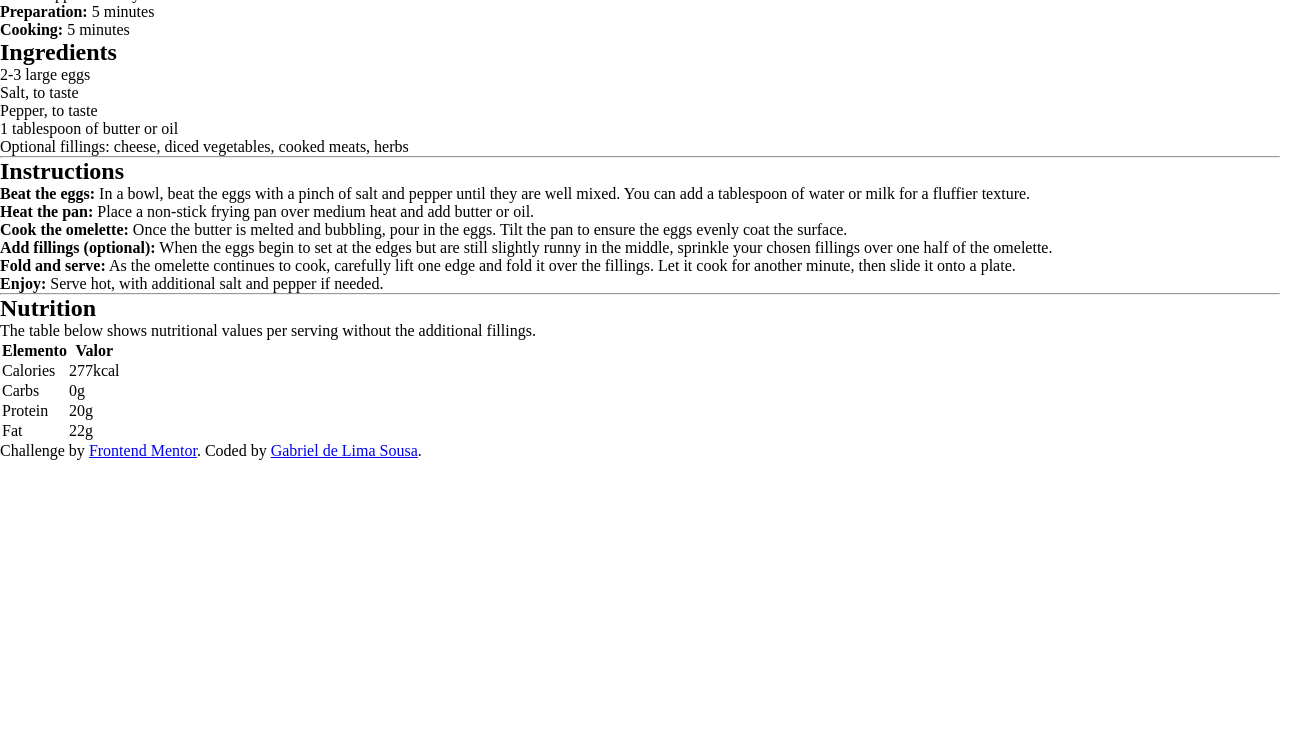
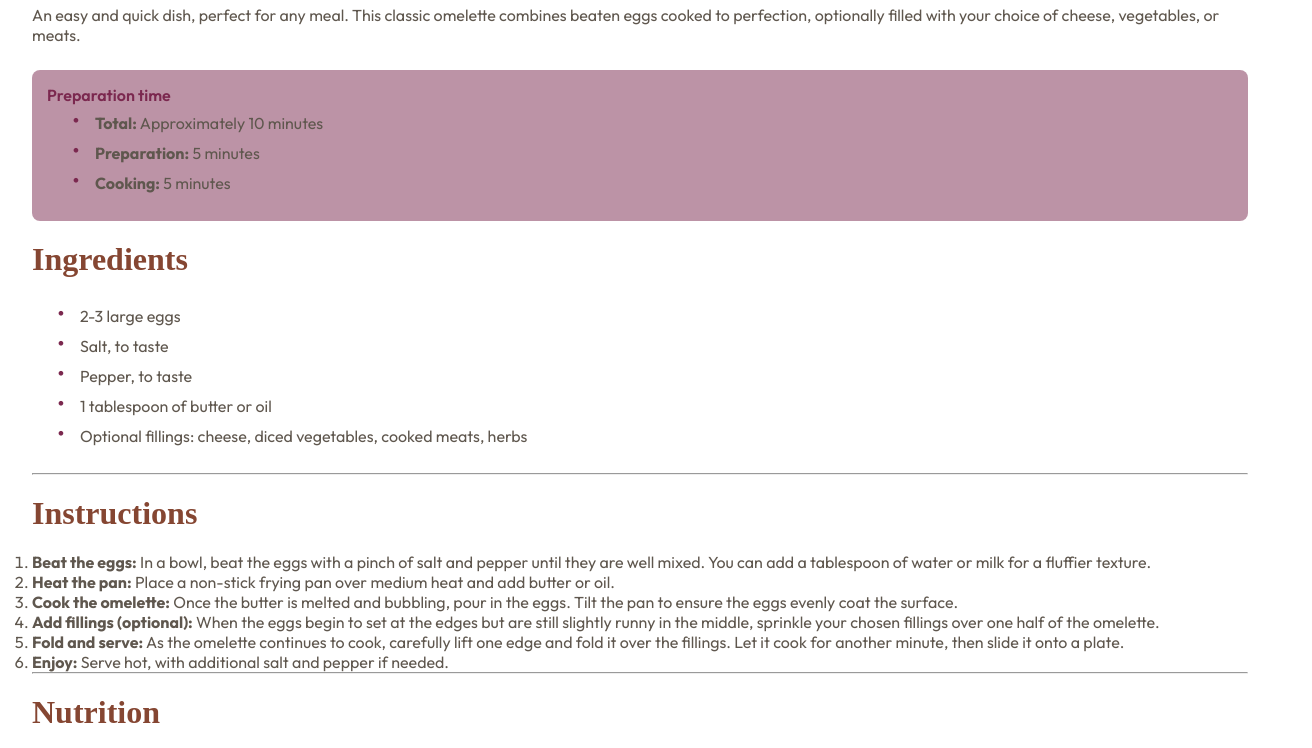
Before and after one commit to GabrielLima1227/front-end_challenges, a plain HTML site: page newbie-recipe-page-main/index.html in a window 1280 px wide. Shown: the part 691-1439 px from the top of the page, 1312 px wide, since content can reach past the window. Before the commit the page ends 1151 px from the top, so only its background shows below. Drawn offline with Linux system fonts and the light colour scheme.

Commit message:
Start CSS

```diff
--- a/newbie-recipe-page-main/index.html
+++ b/newbie-recipe-page-main/index.html
@@ -11,29 +11,30 @@
 
   <section>
     <img src="assets/images/image-omelette.jpeg" alt="Omelette image">
-    <h1>Simple Omelette Recipe</h1>
-    <p>
+    <div class="content">
+      <h1 class="content_main_title">Simple Omelette Recipe</h1>
+      <p class="content_paragraph">
         An easy and quick dish, perfect for any meal. This classic omelette combines beaten eggs cooked
         to perfection, optionally filled with your choice of cheese, vegetables, or meats.
       </p>
-    <div>
-      <h1>Preparation time</h1>
-      <ul>
-        <li><strong>Total:</strong> Approximately 10 minutes</li>
-        <li><strong>Preparation:</strong> 5 minutes</li>
-        <li><strong>Cooking:</strong> 5 minutes</li>
+      <div class="content_preparation_time">
+        <h2 class="content_preparation_time_subtitle">Preparation time</h2>
+        <ul class="content_preparation_time_list">
+          <li class="content_preparation_time_list_item"><strong>Total:</strong> Approximately 10 minutes</li>
+          <li class="content_preparation_time_list_item"><strong>Preparation:</strong> 5 minutes</li>
+          <li class="content_preparation_time_list_item"><strong>Cooking:</strong> 5 minutes</li>
         </ul>
       </div>
-    <h1>Ingredients</h1>
-    <ul>
-      <li>2-3 large eggs</li>
-      <li>Salt, to taste</li>
-      <li>Pepper, to taste</li>
-      <li>1 tablespoon of butter or oil</li>
-      <li>Optional fillings: cheese, diced vegetables, cooked meats, herbs</li>
+      <h2 class="content_subtitle">Ingredients</h2>
+      <ul class="content_preparation_time_list">
+        <li class="content_preparation_time_list_item">2-3 large eggs</li>
+        <li class="content_preparation_time_list_item">Salt, to taste</li>
+        <li class="content_preparation_time_list_item">Pepper, to taste</li>
+        <li class="content_preparation_time_list_item">1 tablespoon of butter or oil</li>
+        <li class="content_preparation_time_list_item">Optional fillings: cheese, diced vegetables, cooked meats, herbs</li>
       </ul>
       <hr>
-    <h1>Instructions</h1>
+      <h2 class="content_subtitle">Instructions</h2>
       <ol>
         <li><strong>Beat the eggs:</strong> In a bowl, beat the eggs with a pinch of salt and pepper until they are well mixed.
         You can add a tablespoon of water or milk for a fluffier texture.</li>
@@ -53,8 +54,8 @@
         <li><strong>Enjoy:</strong> Serve hot, with additional salt and pepper if needed.</li>
       </ol>
       <hr>
-    <h1>Nutrition</h1>
-    <p>The table below shows nutritional values per serving without the additional fillings.</p>
+      <h2 class="content_subtitle">Nutrition</h2>
+      <p class="content_paragraph">The table below shows nutritional values per serving without the additional fillings.</p>
       <table>
         <thead>
             <tr>
@@ -81,6 +82,7 @@
             </tr>
         </tbody>
         </table>
+    </div>
     <div class="attribution">
       Challenge by <a href="https://www.frontendmentor.io?ref=challenge" target="_blank">Frontend Mentor</a>.
       Coded by <a href="https://github.com/GabrielLima1227">Gabriel de Lima Sousa</a>.
--- a/newbie-recipe-page-main/style.css
+++ b/newbie-recipe-page-main/style.css
@@ -20,3 +20,48 @@
     --Wenge_Brown: hsl(30, 10%, 34%);
     --Dark_Charcoal: hsl(24, 5%, 18%);
 }
+body{
+    display: flex;
+    flex-direction: column;
+    height: 100vh;
+    color: var(--Wenge_Brown);
+    background-color: var(--White);
+    font-family: 'Outfit', sans-serif;
+}
+img{
+    width: 100%;
+}
+.content{
+    padding: 2rem;
+}
+.content_main_title{
+    margin-bottom:20px;
+    color: var(--Dark_Charcoal);
+    font: normal 900 3rem 'Young Seri', serif;
+}
+.content_preparation_time{
+    padding: 15px 15px 1px 15px ;
+    margin-top: 25px;
+    border-radius: 0.5rem;
+    background-color: hsla(332, 51%, 32%, 0.5);
+}
+.content_preparation_time_subtitle{
+    color: var(--Dark_Raspberry);
+    font: normal 600 1rem 'Outfit', sans-serif;
+}
+.content_preparation_time_list{
+    list-style: none;
+    padding: 0px 25px;
+    margin-bottom: 25px;
+}
+.content_preparation_time_list_item::before{
+    content: "•";
+    font-size: 1.5rem;
+    margin-right: 15px;
+    color: var(--Dark_Raspberry);
+}
+.content_subtitle{
+    margin: 20px 0px;
+    color: var(--Nutmeg);
+    font: normal 700 2rem 'Young Seri', serif;
+}
```
Lines whose indentation alone changed are shown as unchanged.
